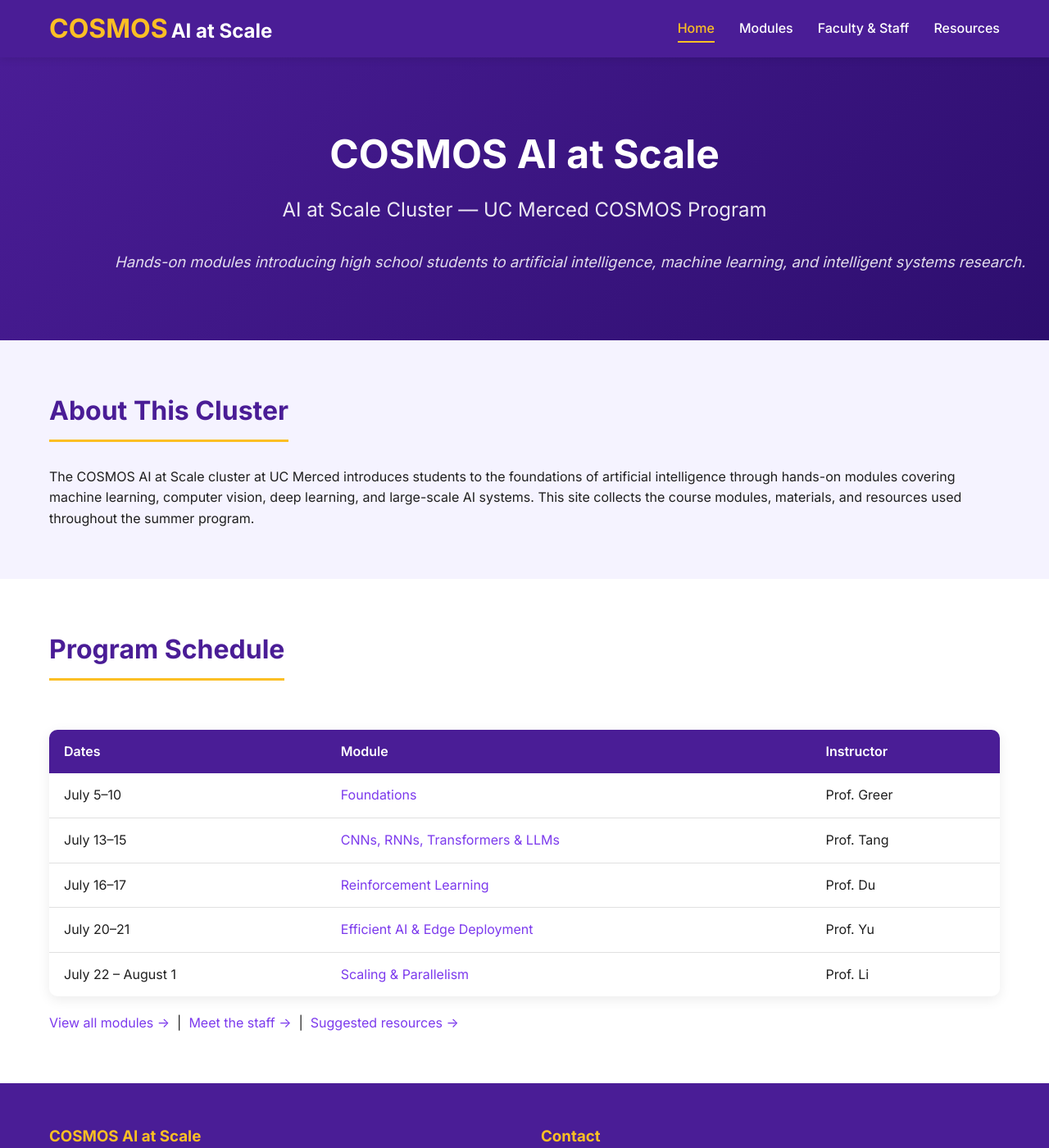
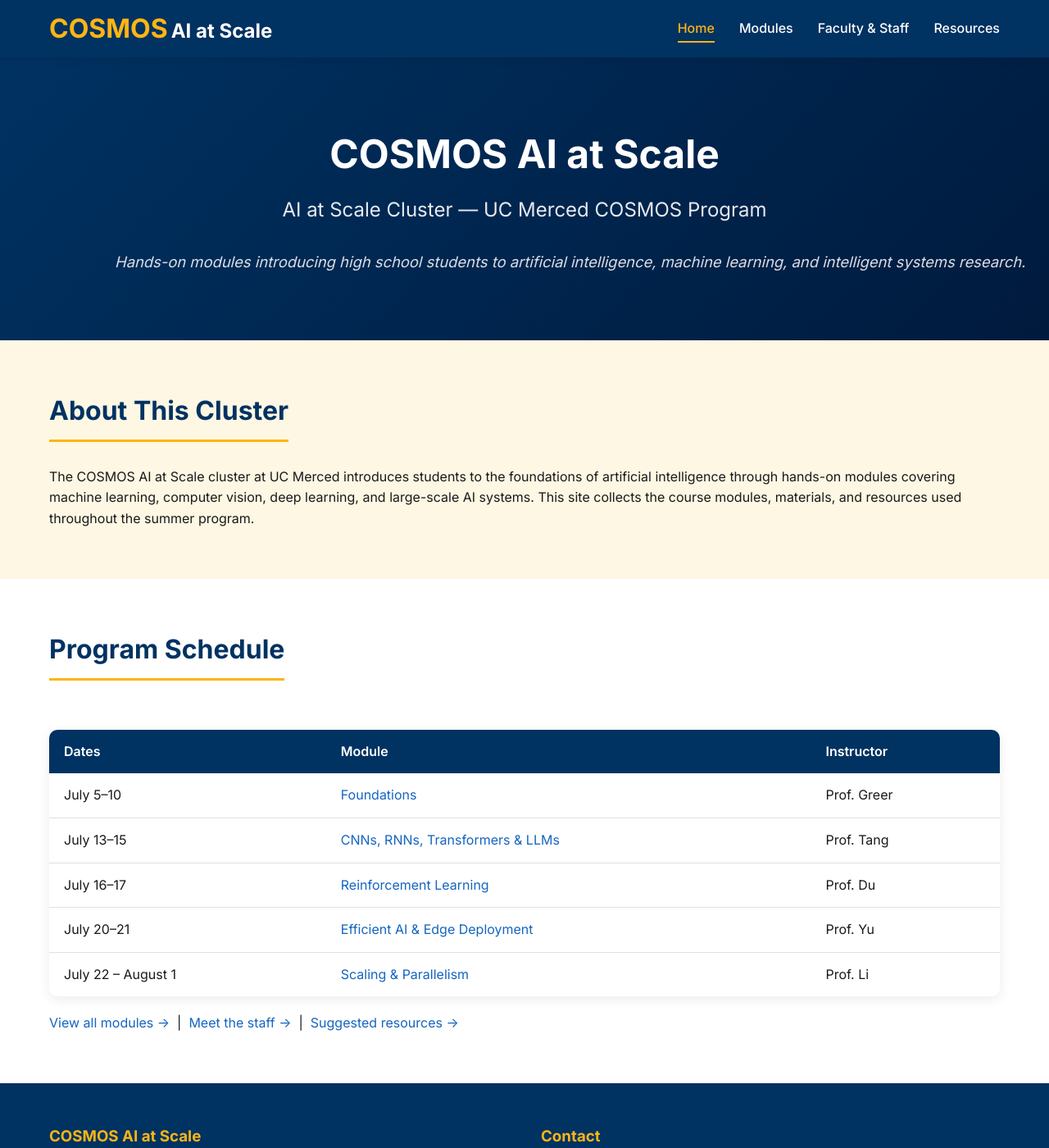
Before and after one commit to cosmos-ai-ucm/cosmos-ai-ucm.github.io, a Jekyll site: the page built from index.html, in a window 1280 px wide and 1400 px high. Shown: the whole window at 82% size. Built offline with Jekyll 4.4.1, drawn with Linux system fonts in a browser that asks for light colours.

Commit message:
Retheme to UC Merced blue/gold; clean up faculty cards
- Color scheme: primary #003262 (UC blue), secondary #fdb515 (UC gold),
  accent #1565c0, bg-light warm gold tint
- Update hero/page-header gradients to match new blue
- Remove 'University of California, Merced' from faculty affiliation lines
- Remove 'Professor' role label from faculty cards (keep 'Cluster Lead Faculty' for Dong Li)

Co-Authored-By: Claude Sonnet 4.6 <noreply@anthropic.com>

```diff
--- a/assets/css/style.css
+++ b/assets/css/style.css
@@ -1,12 +1,12 @@
 /* CSS Variables */
 :root {
-  --primary-color: #4a1d96;
-  --secondary-color: #fbbf24;
-  --accent-color: #7c3aed;
-  --text-color: #1f1f1f;
+  --primary-color: #003262;
+  --secondary-color: #fdb515;
+  --accent-color: #1565c0;
+  --text-color: #1a1a1a;
   --text-light: #555;
   --bg-color: #fff;
-  --bg-light: #f5f3ff;
+  --bg-light: #fdf7e3;
   --border-color: #e0e0e0;
   --header-height: 70px;
   --container-width: 1200px;
@@ -145,7 +145,7 @@ img {
 
 /* Hero Section */
 .hero {
-  background: linear-gradient(135deg, var(--primary-color) 0%, #2d0e6e 100%);
+  background: linear-gradient(135deg, var(--primary-color) 0%, #001a3d 100%);
   color: white;
   padding: 80px 0;
   text-align: center;
@@ -364,8 +364,8 @@ pre code {
 }
 
 :not(pre) > code {
-  background: #ede9fe;
-  color: var(--primary-color);
+  background: #dbeafe;
+  color: var(--accent-color);
   padding: 2px 6px;
   border-radius: 4px;
 }
@@ -967,7 +967,7 @@ img.person-avatar {
 
 /* Page Header */
 .page-header {
-  background: linear-gradient(135deg, var(--primary-color) 0%, #2d0e6e 100%);
+  background: linear-gradient(135deg, var(--primary-color) 0%, #001a3d 100%);
   color: white;
   padding: 50px 0;
   margin-bottom: 40px;
```
Also changed, not shown: staff.html (+5 -9 lines).
